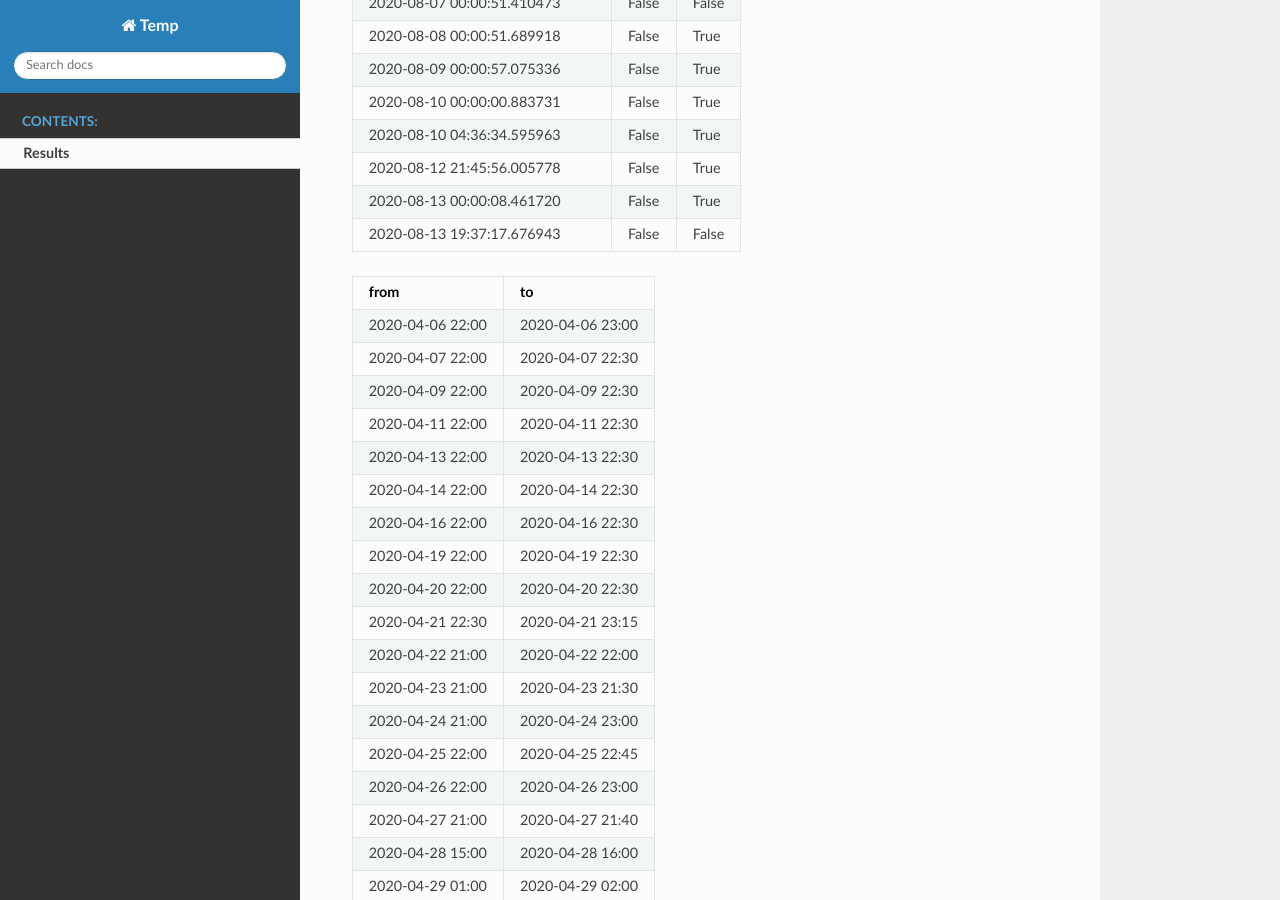
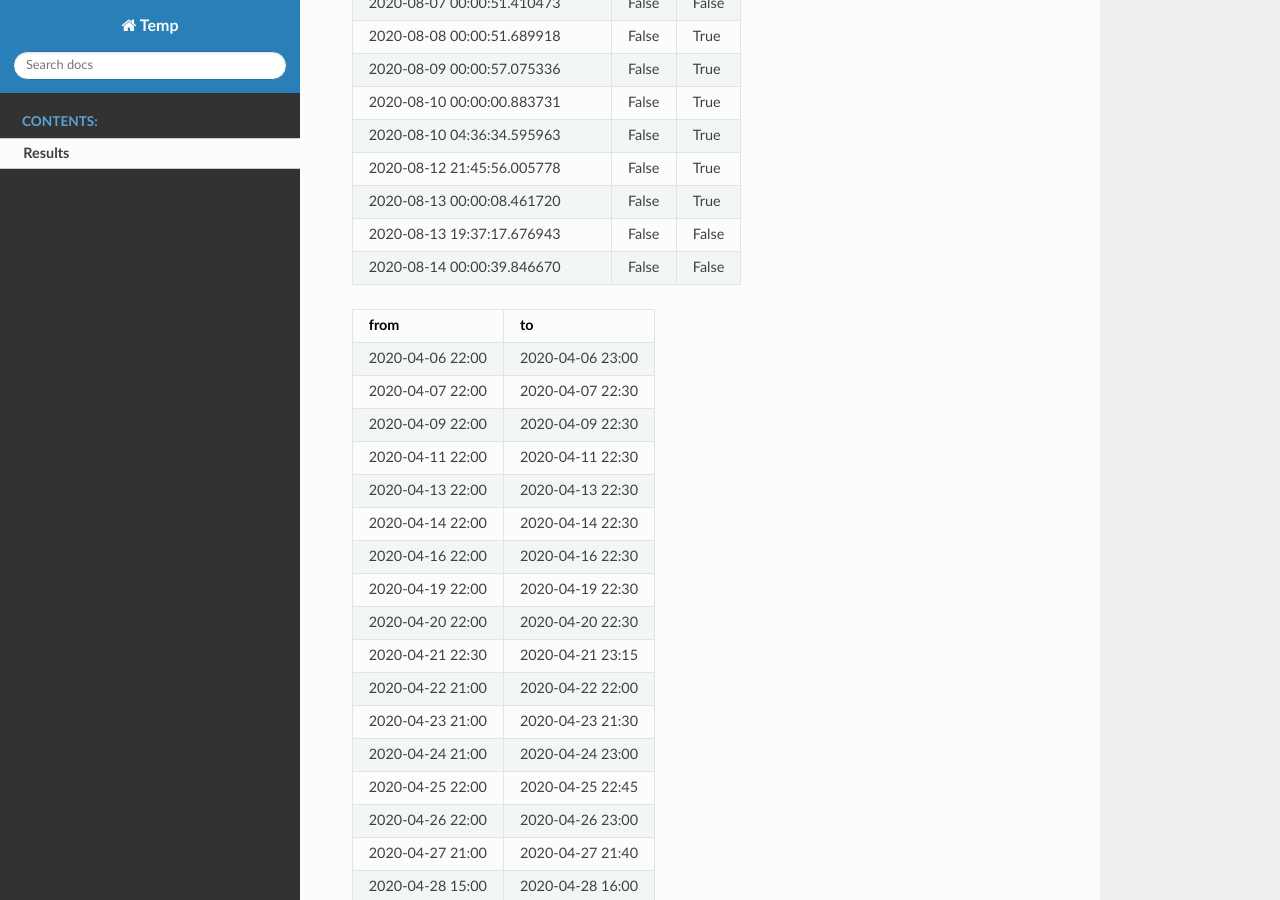
Before and after one commit to shlomow/queries-results, a Sphinx documentation site: the page built from source/results.rst, in a window 1280 px wide and 900 px high, scrolled down 3830 px. Built offline with Sphinx 7.4.7 and the Read the Docs theme 2.0.0, drawn with Linux system fonts in a browser that asks for light colours.

Commit message:
update results

```diff
--- a/source/results.rst
+++ b/source/results.rst
@@ -125,6 +125,7 @@ fifth experiment: 24.07.2020
    2020-08-12 21:45:56.005778, False, True
    2020-08-13 00:00:08.461720, False, True
    2020-08-13 19:37:17.676943, False, False
+   2020-08-14 00:00:39.846670, False, False
 
 .. csv-table::
    :header: "from", "to"
```
Also changed, not shown: results.json (+1 -1 lines).
